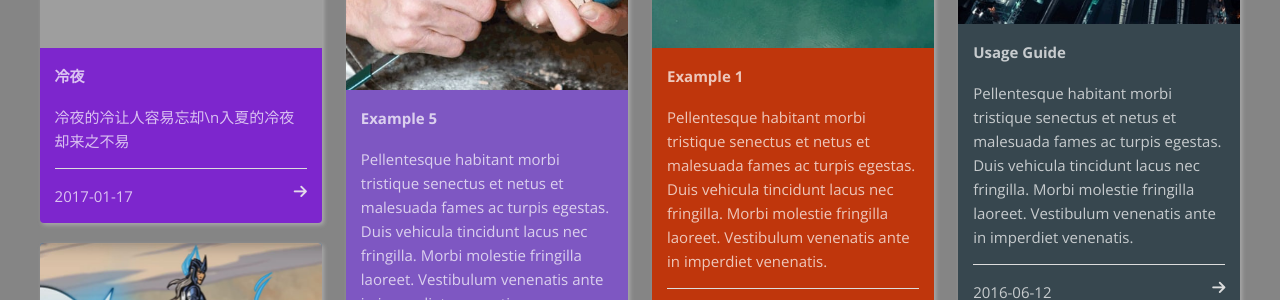
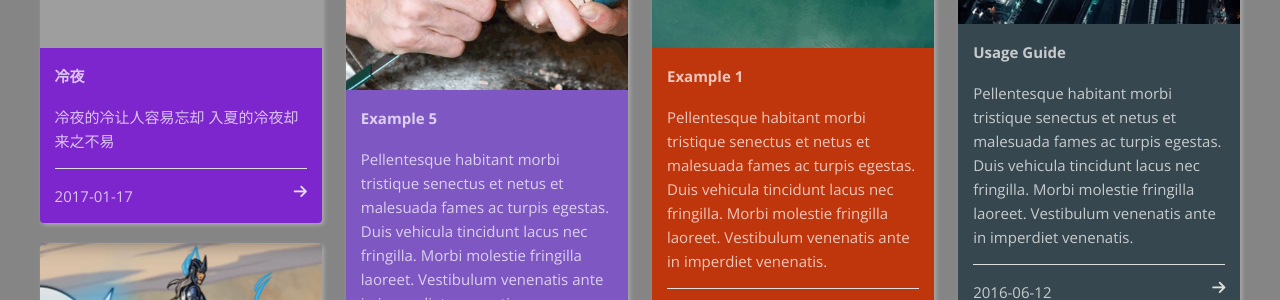
Before and after one commit to GitHubNull/GitHubNull.github.io, a Jekyll site: the page built from index.html, in a window 1280 px wide and 900 px high. Shown: the part 354-654 px from the top of the window. Built offline with Jekyll 4.4.1, drawn with Linux system fonts in a browser that asks for light colours; nearby versions of some CDN libraries.

```diff
--- a/_posts/2017-01-17-冷夜.markdown
+++ b/_posts/2017-01-17-冷夜.markdown
@@ -1,7 +1,7 @@
 ---
 layout: post
 title: 冷夜
-description: 冷夜的冷让人容易忘却\n入夏的冷夜却来之不易
+description: 冷夜的冷让人容易忘却 入夏的冷夜却来之不易
 date: 2017-01-17 13:40:17
 categories: jekyll update
 img: cool_night.jpg
```
